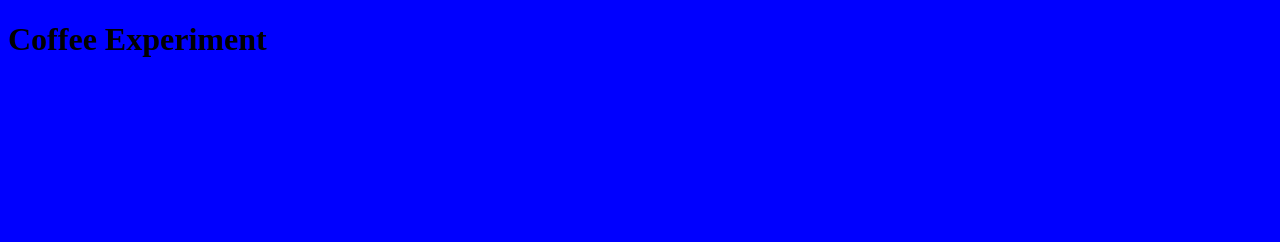
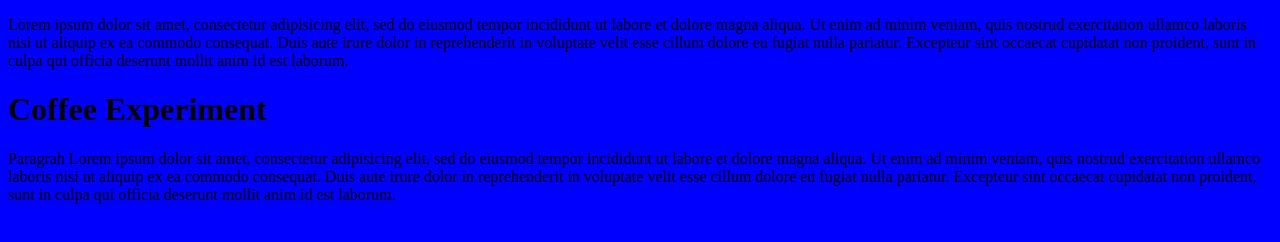
Before and after one commit to elduke88/coffee, a plain HTML site: page index.html in a window 1280 px wide. Drawn offline with Linux system fonts and the light colour scheme.

Commit message:
added paragraphs

```diff
--- a/index.html
+++ b/index.html
@@ -8,11 +8,28 @@
 
 	<div class="whatever">
 
+		<p>Lorem ipsum dolor sit amet, consectetur adipisicing elit, sed do eiusmod
+		tempor incididunt ut labore et dolore magna aliqua. Ut enim ad minim veniam,
+		quis nostrud exercitation ullamco laboris nisi ut aliquip ex ea commodo
+		consequat. Duis aute irure dolor in reprehenderit in voluptate velit esse
+		cillum dolore eu fugiat nulla pariatur. Excepteur sint occaecat cupidatat non
+		proident, sunt in culpa qui officia deserunt mollit anim id est laborum.</p>
+
 		</div>
 
 	<h1>Coffee Experiment</h1>
 
-	<div></div>
+	<div class="whatever2">
+
+			<p>Paragrah Lorem ipsum dolor sit amet, consectetur adipisicing elit, sed do eiusmod
+			tempor incididunt ut labore et dolore magna aliqua. Ut enim ad minim veniam,
+			quis nostrud exercitation ullamco laboris nisi ut aliquip ex ea commodo
+			consequat. Duis aute irure dolor in reprehenderit in voluptate velit esse
+			cillum dolore eu fugiat nulla pariatur. Excepteur sint occaecat cupidatat non
+			proident, sunt in culpa qui officia deserunt mollit anim id est laborum.</p>
+
+
+	</div>
 
 </body>
 </html>
```
Also changed, not shown: 1 other file.
